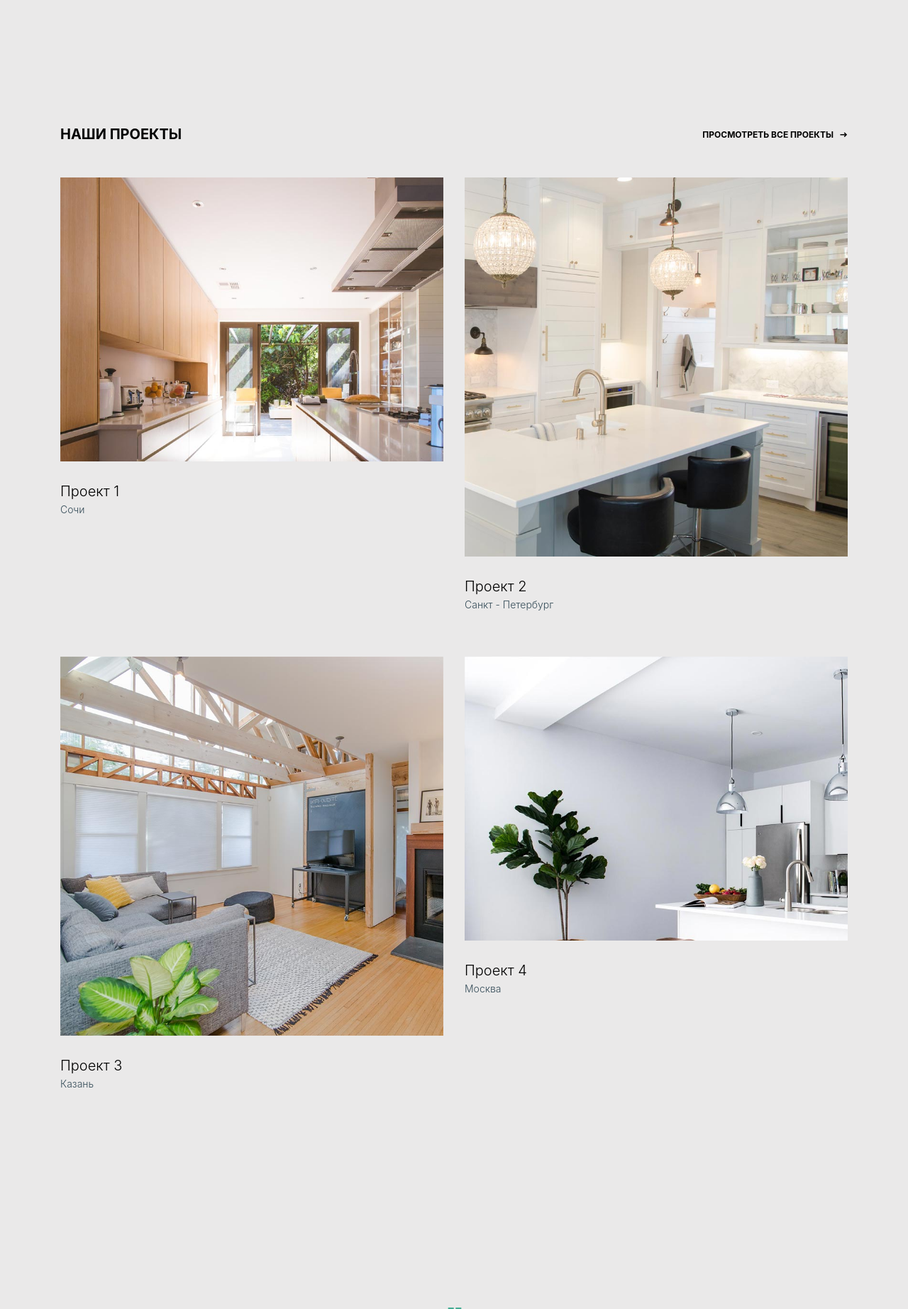
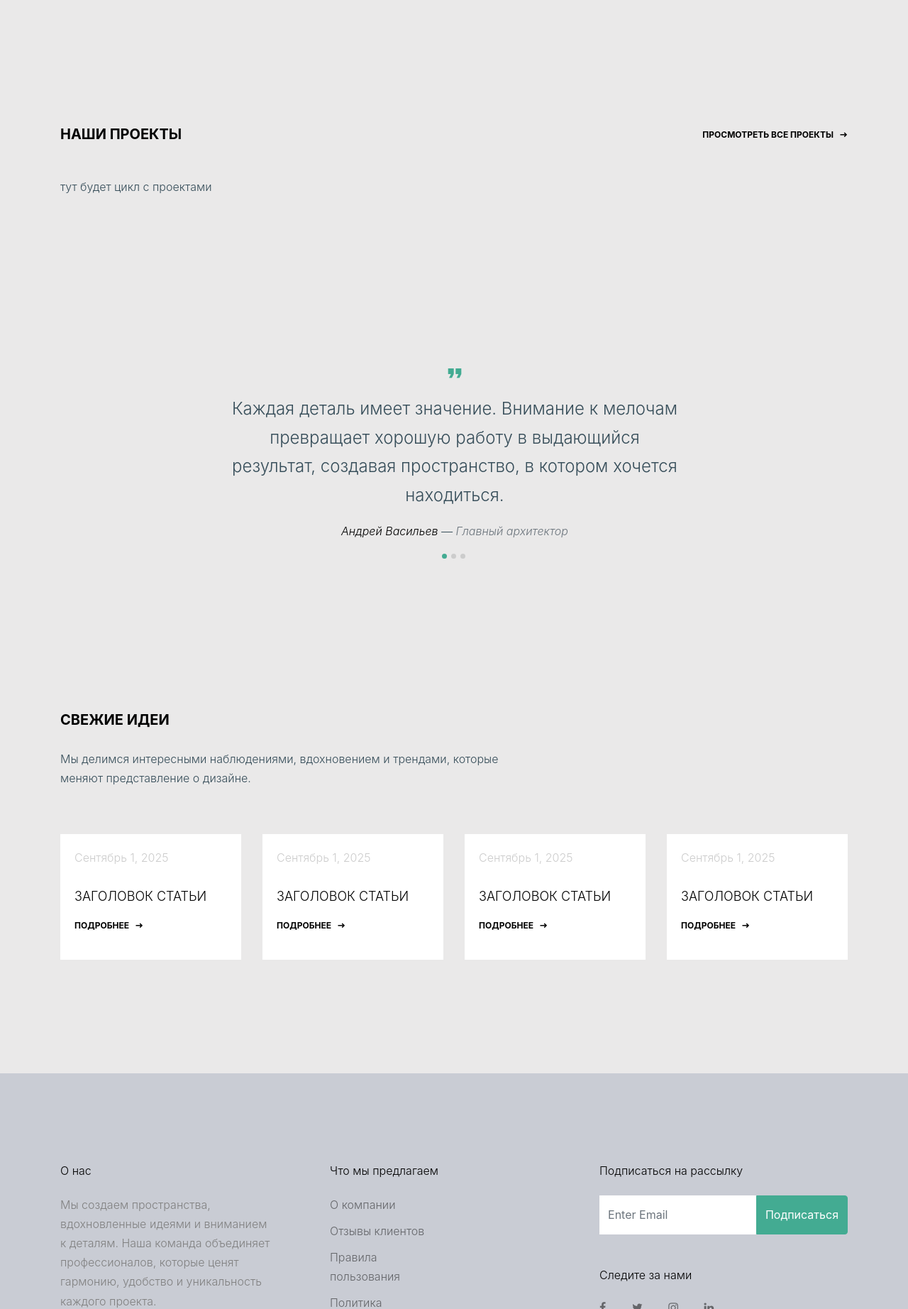
Before and after one commit to musecollaboration/marga, a Django app: page / in a window 1280 px wide. Shown: the part 3108-4952 px from the top of the page at 71% size. Run offline with Django 5.2, Linux system fonts and the light colour scheme; some libraries are stand-ins or nearby versions; some web fonts are replaced.

Commit message:
Создал ветку

```diff
--- a/apps/marga_design/models.py
+++ b/apps/marga_design/models.py
@@ -17,6 +17,7 @@ class Project(AutoSlugMixin):
     updated = models.DateTimeField(auto_now=True, verbose_name='Дата обновления', help_text='Дата обновления проекта')
     published = models.BooleanField(default=True, verbose_name='Статус',
                                     help_text='Убрать галочку если нужно снять с публикации')
+    # top_rating = models.BooleanField(default=False, verbose_name='Рейтинг', help_text='Публикации для главной страницы')
 
     class Meta:
         ordering = ['-created']
--- a/apps/marga_design/urls.py
+++ b/apps/marga_design/urls.py
@@ -1,7 +1,9 @@
 from django.urls import path
+from django.views.generic import TemplateView
+
 from . import views
 
 app_name = 'marga_design'
 urlpatterns = [
-    path('', views.index, name='index'),
+    path('', TemplateView.as_view(template_name='marga_design/home.html'), name='index'),
 ]
--- a/apps/marga_design/views.py
+++ b/apps/marga_design/views.py
@@ -1,8 +1,11 @@
 from django.shortcuts import render
+from django.views.generic import ListView
+
+from apps.marga_design.models import Project
 
 
 # макет https://preview.colorlib.com/#marga
 # https://colorlib.com/wp/templates/
 
-def index(request):
-    return render(request, 'marga_design/home.html')
+class MargaProject(ListView):
+    model = Project
--- a/templates/content_3.html
+++ b/templates/content_3.html
@@ -10,46 +10,18 @@
                 <p class="mb-0"><a href="#" class="more-39291">Просмотреть все проекты</a></p>
             </div>
         </div>
+        тут будет цикл с проектами
 
-        <div class="row">
-            <div class="col-lg-6">
-                <div class="media-02819">
-                    <a href="#" class="img-link small"><img src="{% static  'images/img_1.jpg' %}"
-                                                            alt="Image"
-                                                            class="img-fluid"></a>
-                    <h3><a href="#">Проект 1</a></h3>
-                    <span>Сочи</span>
-                </div>
-            </div>
-            <div class="col-lg-6">
-                <div class="media-02819">
-                    <a href="#" class="img-link"><img src="{% static  'images/img_2.jpg' %}"
-                                                      alt="Image"
-                                                      class="img-fluid"></a>
-                    <h3><a href="#">Проект 2</a></h3>
-                    <span>Санкт - Петербург</span>
-                </div>
-            </div>
-
-            <div class="col-lg-6">
-                <div class="media-02819">
-                    <a href="#" class="img-link"><img src="{% static  'images/img_3.jpg' %}"
-                                                      alt="Image"
-                                                      class="img-fluid"></a>
-                    <h3><a href="#">Проект 3</a></h3>
-                    <span>Казань</span>
-                </div>
-            </div>
-            <div class="col-lg-6">
-                <div class="media-02819">
-                    <a href="#" class="img-link small"><img src="{% static  'images/img_4.jpg' %}"
-                                                            alt="Image"
-                                                            class="img-fluid"></a>
-                    <h3><a href="#">Проект 4</a></h3>
-                    <span>Москва</span>
-                </div>
-            </div>
-
-        </div>
+{#        <div class="row">#}
+{#            <div class="col-lg-6">#}
+{#                <div class="media-02819">#}
+{#                    <a href="#" class="img-link small"><img src="{% static  'images/img_1.jpg' %}"#}
+{#                                                            alt="Image"#}
+{#                                                            class="img-fluid"></a>#}
+{#                    <h3><a href="#">Проект 1</a></h3>#}
+{#                    <span>Сочи</span>#}
+{#                </div>#}
+{#            </div>#}
+{#        </div>#}
     </div>
 </div>
```
